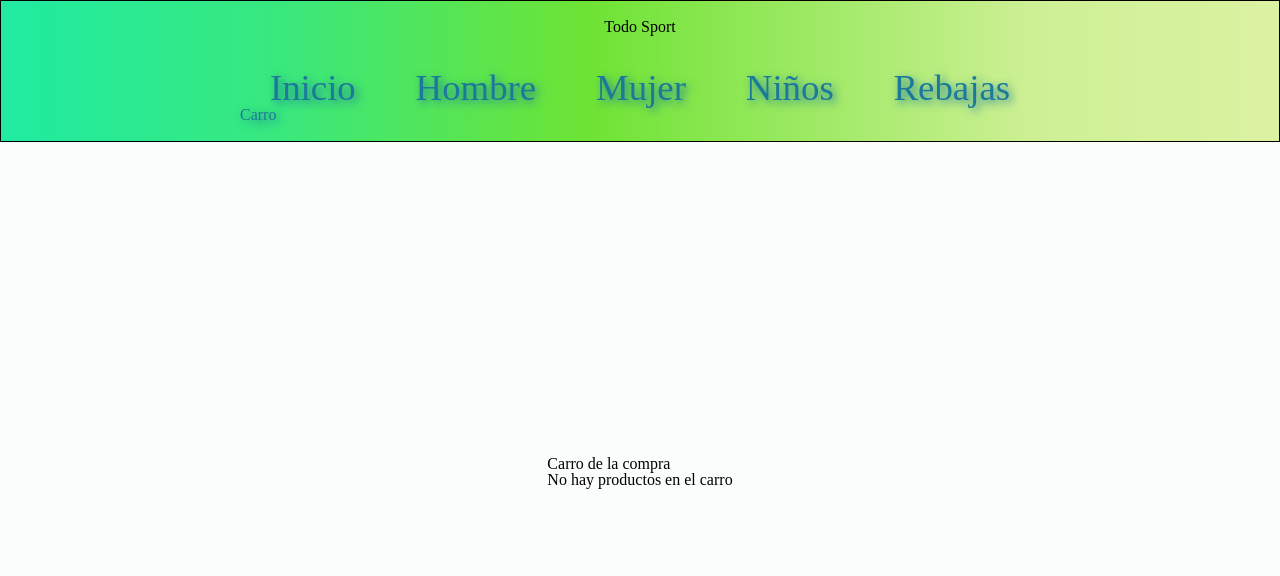
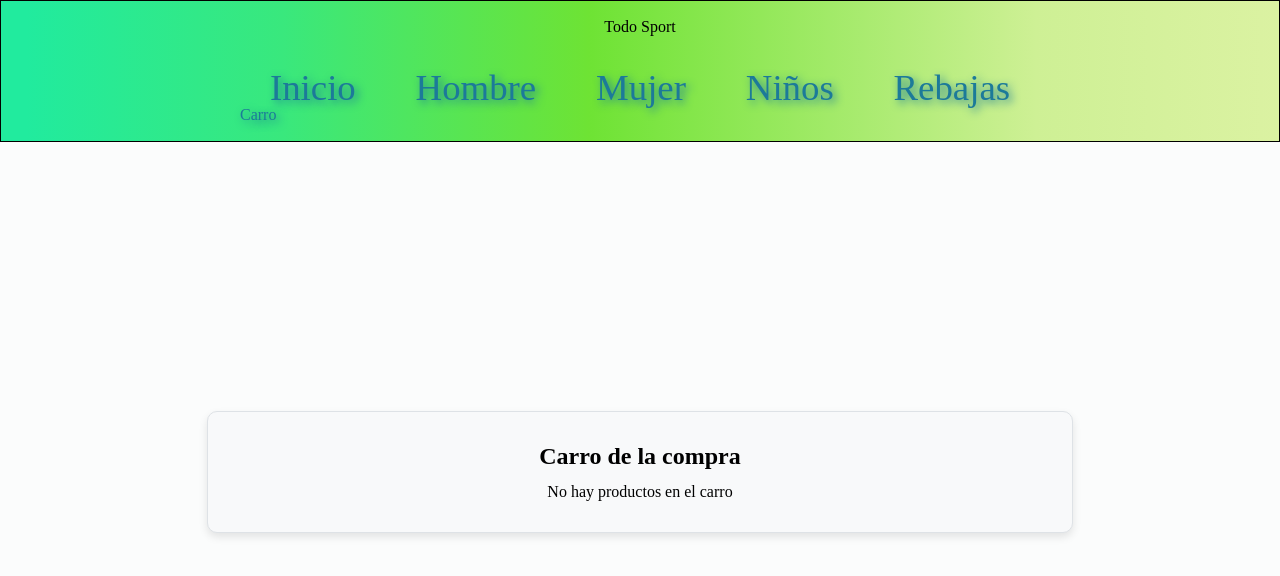
Before and after one commit to Rafadev357/portal-ventas, a React (Vite) app: page /carro in a window 1280 px wide. Shown: the top 576 px of the page. Built offline with nearby package versions, Linux system fonts and the light colour scheme.

Commit message:
Update files

```diff
--- a/src/App.css
+++ b/src/App.css
@@ -244,3 +244,94 @@ body{
 .layout__function-buttons button:hover{
     background-color: #0f5a8a;
 }
+
+.layout__carrito{
+    width: 100%;
+    height: 100%;
+    display: flex;
+    flex-direction: column;
+    align-items: center;
+    justify-content: center;
+    padding: 2rem;
+    background-color: #f8f9fa;
+    border: 1px solid #dee2e6;
+    border-radius: 10px;
+    box-shadow: 0 4px 8px rgba(0, 0, 0, 0.1);
+    margin-top: 2rem;
+    position: relative;
+    z-index: 1;
+    max-width: 800px;
+    margin: 2rem auto;
+}
+
+.layout__carrito h2{
+    font-size: 1.5rem;
+    font-weight: bold;
+    margin-bottom: 1rem;
+}
+
+.layout__carrito__productos{
+    display: flex;
+    flex-direction: column;
+    gap: 1rem;
+}
+
+.layout__carrito__producto{
+    width: 120%;
+    display: flex;
+    align-items: center;
+    justify-content: space-between;
+    padding: 0.5rem;
+    border: 1px solid #dee2e6;
+    border-radius: 5px;
+    background-color: #ffffff;
+    margin-left: -70px;
+}
+
+.layout__carrito__producto img{
+    border-radius: 5px;
+}
+.layout__carrito__producto p{
+    flex: 1;
+    margin: 0 1rem;
+    text-align: start;
+    font-size: 1rem;
+    font-weight: bold;
+    color: #333;
+}
+
+.layout__carrito__cantidad{
+    border: 1px solid #dee2e6;
+    border-radius: 5px;
+    padding: 0.5rem;
+    display: flex;
+    align-items: center;
+    justify-content: center;
+    gap: 0.5rem;
+    margin: 0 1rem;
+}
+
+.layout__carrito__cantidad span{
+    font-size: 1.2rem;
+    font-weight: bold;
+}
+
+.layout__carrito__producto button{
+    background-color: transparent;
+    border: none;
+    cursor: pointer;
+    color: #dc3545;
+    font-size: 1.2rem;
+    margin: 0 0.5rem;
+}
+
+.layout__carrito__producto button:hover{
+    color: #c82333;
+}
+
+.layout__carrito__total{
+    font-size: 1.5rem;
+    font-weight: bold;
+    margin-top: 1rem;
+    text-align: center;
+}
--- a/src/components/layout/Carrito.jsx
+++ b/src/components/layout/Carrito.jsx
@@ -10,14 +10,14 @@ export const Carrito = () => {
 
 
   return (
-    <div>
+    <div className='layout__carrito'>
         <h2>Carro de la compra</h2>
         {carrito.length === 0 ? (
             <p>No hay productos en el carro</p>
         ) : (
-            <div>
+            <div className='layout__carrito__productos'>
             {carrito.map((producto, index)=>(
-                <div key={index}>
+                <div key={index} className='layout__carrito__producto'>
                     <img src={producto.url} alt={producto.alt} width={100}/>
                     <p>{producto.marca} - {producto.modelo}</p>
                     <p>Talla: {producto.talla}</p>
@@ -26,7 +26,7 @@ export const Carrito = () => {
                     <button onClick={()=>aumentarCantidad(producto.id)}>
                         <img src='/img/iconos/mas.png' alt='simbolo mas' width={20}/>
                     </button>
-                    <div>
+                    <div className='layout__carrito__cantidad'>
                         <span>{producto.cantidad}</span>
                     </div>
                     <button onClick={()=>disminuirCantidad(producto.id)}>
@@ -34,9 +34,9 @@ export const Carrito = () => {
                     </button>
                 </div>
             ))}
-                <div>
-                    <h3>Total</h3>
-                    <span>{precioTotal}</span>
+                <div className='layout__carrito__total'>
+                    <h3>Total:</h3>
+                    <span>{precioTotal}€</span>
                 </div>
             </div>
         )}
```
